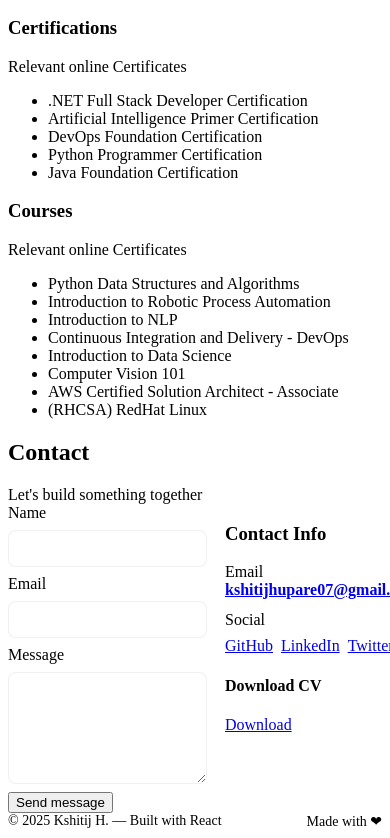
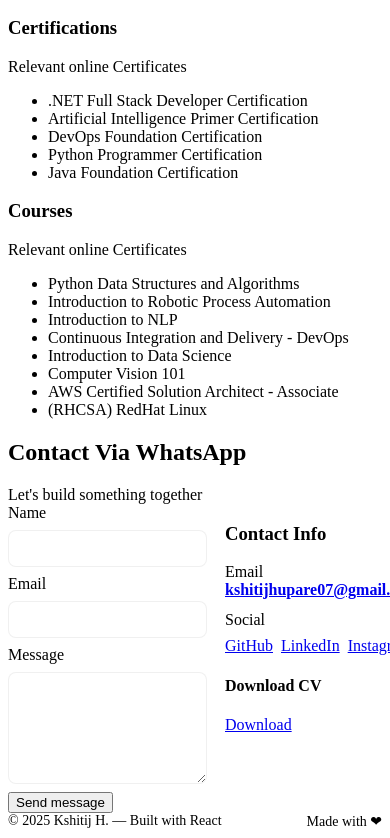
Before and after one commit to Kshitijh/portfolio, a React (Create React App) app: page / in a window 390 px wide. Shown: the part 3208-4046 px from the top of the page. Built offline with nearby package versions, Linux system fonts and the light colour scheme; the HTML template or start-up script is replaced by a standard one.

Commit message:
Contact Section "Phone & Social"

```diff
--- a/src/components/Contact.js
+++ b/src/components/Contact.js
@@ -36,7 +36,7 @@ I am contacting you regarding: ${form.message}`;
     <section className="section" id="contact">
       <div className="container">
         <div className="section-header">
-          <h2>Contact</h2>
+          <h2>Contact Via WhatsApp</h2>
           <div className="small">Let's build something together</div>
         </div>
 
@@ -114,14 +114,14 @@ I am contacting you regarding: ${form.message}`;
               Social
             </div>
             <div style={{ display: "flex", gap: 8, marginTop: 8 }}>
-              <a href="#" aria-label="GitHub">
+              <a href="https://github.com/Kshitijh" aria-label="GitHub">
                 GitHub
               </a>
-              <a href="#" aria-label="LinkedIn">
+              <a href="https://www.linkedin.com/in/kshitij-hupare-b11780221/" aria-label="LinkedIn">
                 LinkedIn
               </a>
-              <a href="#" aria-label="Twitter">
-                Twitter
+              <a href="https://www.instagram.com/kshitijhupare?igsh=Y3dieTl3b2k3Mmd6" aria-label="Instagram">
+                Instagram
               </a>
             </div>
 
```
